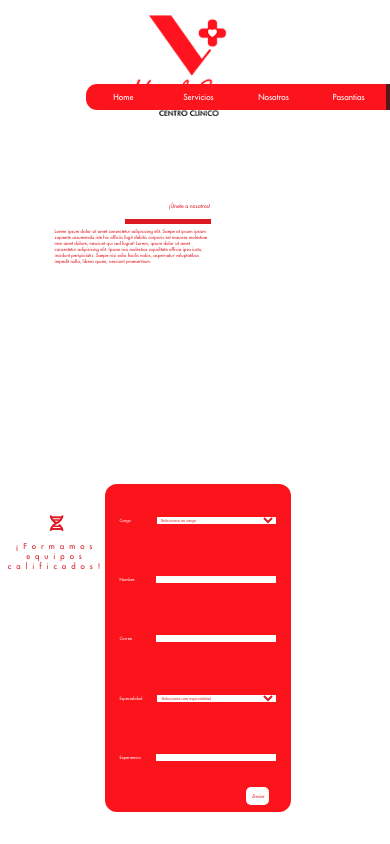
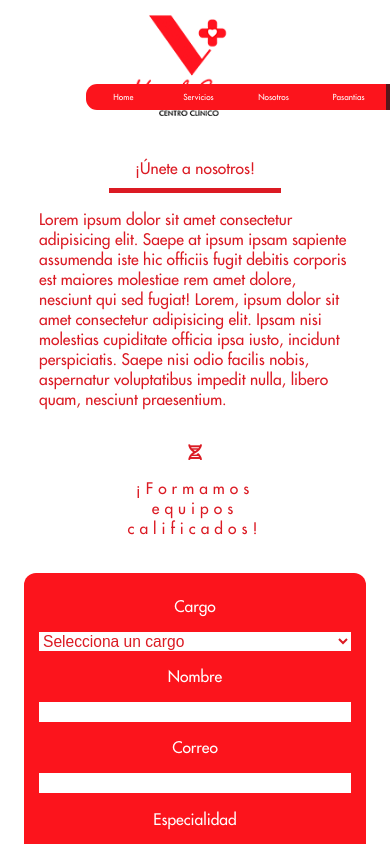
Before and after one commit to MarUser04/clinica-vainil-street, an Angular app: page /unete in a window 390 px wide. Built offline with nearby package versions, Linux system fonts and the light colour scheme.

Commit message:
JoinUs responsive

```diff
--- a/src/app/components/join-us/join-us.component.html
+++ b/src/app/components/join-us/join-us.component.html
@@ -14,6 +14,21 @@
                 iusto, incidunt perspiciatis. Saepe nisi odio facilis nobis,
                 aspernatur voluptatibus impedit nulla, libero quam, nesciunt
                 praesentium.
+            </p>
+        </div>
+    </div>
+
+    <div class="joinUs__slogan">
+        <div class="joinUs__slogan__icon">
+            <i class="fas fa-dna"></i>
+        </div>
+        <div class="joinUs__slogan__text">
+            <p>
+                ¡Formamos
+                <br />
+                equipos
+                <br />
+                calificados!
             </p>
         </div>
     </div>
@@ -53,19 +68,4 @@
         </div>
         <button class="joinUsForm__button">Enviar</button>
     </div>
-
-    <div class="joinUs__slogan">
-        <div class="joinUs__slogan__icon">
-            <i class="fas fa-dna"></i>
-        </div>
-        <div class="joinUs__slogan__text">
-            <p>
-                ¡Formamos
-                <br />
-                equipos
-                <br />
-                calificados!
-            </p>
-        </div>
-    </div>
 </app-background>
--- a/src/app/components/join-us/join-us.component.scss
+++ b/src/app/components/join-us/join-us.component.scss
@@ -1,3 +1,5 @@
+@import './../../../vars';
+
 .joinUs {
   position: absolute;
   display: flex;
@@ -16,10 +18,25 @@
     padding-bottom: 10px;
     width: 55%;
     font-size: 1.4vw;
+
+    @media screen and (max-width: $customBreakpoint) {
+      text-align: center;
+    }
   }
 
   &__info {
     font-size: 1.2vw;
+  }
+
+  @media screen and (max-width: $customBreakpoint) {
+    position: static;
+    width: 80%;
+    align-items: center;
+    margin: 20px auto;
+
+    & * {
+      font-size: 4vw;
+    }
   }
 }
 
@@ -43,6 +60,8 @@
 
   &__container__input {
     display: flex;
+
+    @media screen and (min-width: $customBreakpoint) {
       height: 7vh;
       justify-content: flex-start;
       align-items: center;
@@ -69,6 +88,11 @@
       }
     }
 
+    @media screen and (max-width: $customBreakpoint) {
+      flex-direction: column;
+    }
+  }
+
   &__button {
     width: 15%;
     padding: 6px;
@@ -84,6 +108,24 @@
 
     &:hover {
       cursor: pointer;
+    }
+
+    @media screen and (max-width: $customBreakpoint) {
+      margin-top: 15px;
+      display: block;
+      width: 100%;
+    }
+  }
+
+  @media screen and (max-width: $customBreakpoint) {
+    position: static;
+    display: block;
+    margin: 10px auto;
+    width: 80%;
+    text-align: center;
+
+    & * {
+      font-size: 4vw !important;
     }
   }
 }
@@ -118,5 +160,16 @@ select {
       letter-spacing: 5px;
       text-align: center;
     }
+
+    @media screen and (max-width: $customBreakpoint) {
+      position: static;
+      width: 80%;
+      align-items: center;
+      margin: 20px auto;
+
+      & * {
+        font-size: 4vw;
       }
     }
+  }
+}
```
Lines whose indentation alone changed are shown as unchanged.
